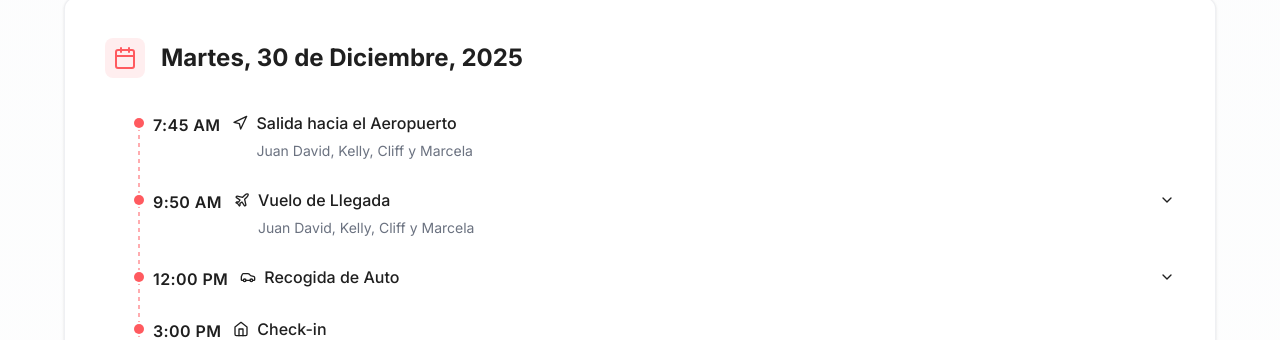
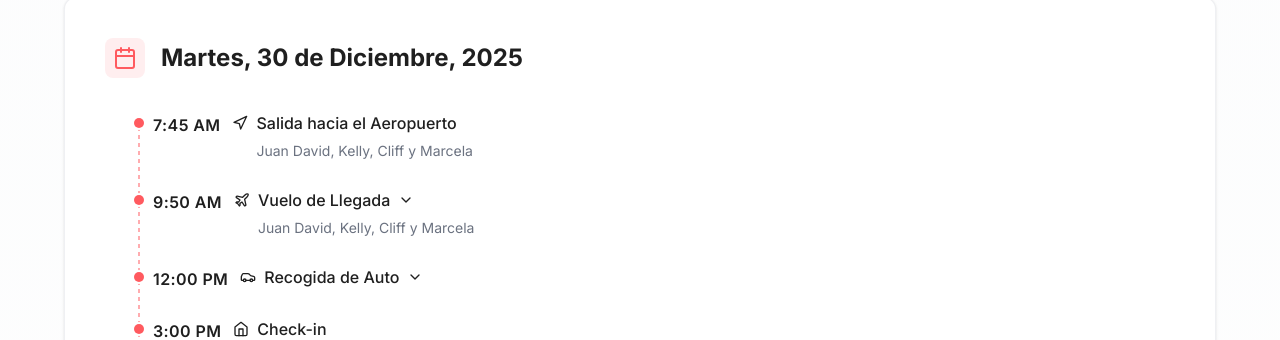
Before and after one commit to jzuluaga3/villa-de-leyva, a Next.js app: page / in a window 1280 px wide. Shown: the part 1330-1670 px from the top of the page. Built offline with nearby package versions, Linux system fonts and the light colour scheme; no server answers.

Commit message:
Make participant subtitle part of unified clickable target in itinerary cards

```diff
--- a/components/Itinerary.tsx
+++ b/components/Itinerary.tsx
@@ -258,39 +258,54 @@ export function Itinerary() {
                               </span>
                             )}
                             <div className="flex-1 min-w-0">
-                              <div className="flex flex-col">
-                                <div className="flex items-center gap-2">
                               {hasRentalCar ? (
                                 <button
                                   onClick={() => toggleRentalCar(eventId)}
-                                      className="flex items-center gap-2 text-text-primary text-base leading-relaxed hover:text-primary transition-colors w-full text-left group"
+                                  className="flex flex-col w-full text-left group hover:text-primary transition-colors"
                                 >
-                                      <Car className="w-4 h-4 flex-shrink-0" />
-                                      <span className="font-medium break-words min-w-0 flex-1 leading-relaxed text-base">{event.description}</span>
-                                      <span className="flex-shrink-0">
+                                  <div className="flex items-center gap-2">
+                                    <Car className="w-4 h-4 flex-shrink-0 text-text-primary group-hover:text-primary transition-colors" />
+                                    <span className="font-medium break-words min-w-0 flex-1 leading-relaxed text-base text-text-primary group-hover:text-primary transition-colors">{event.description}</span>
+                                    <span className="flex-shrink-0 text-text-primary group-hover:text-primary transition-colors">
                                       {isRentalExpanded ? (
                                         <ChevronUp className="w-4 h-4" />
                                       ) : (
                                         <ChevronDown className="w-4 h-4" />
                                       )}
                                     </span>
+                                  </div>
+                                  {event.participants && (
+                                    <p className="text-sm text-text-secondary mt-1 ml-6 leading-relaxed group-hover:text-primary transition-colors">
+                                      {event.participants}
+                                    </p>
+                                  )}
                                 </button>
                               ) : hasFlight ? (
                                 <button
                                   onClick={() => toggleFlight(eventId)}
-                                      className="flex items-center gap-2 text-text-primary text-base leading-relaxed hover:text-primary transition-colors w-full text-left group"
+                                  className="flex flex-col w-full text-left group hover:text-primary transition-colors"
                                 >
-                                      <Plane className="w-4 h-4 flex-shrink-0" />
-                                      <span className="font-medium break-words min-w-0 flex-1 leading-relaxed text-base">{event.description}</span>
-                                      <span className="flex-shrink-0">
+                                  <div className="flex items-center gap-2">
+                                    <Plane className="w-4 h-4 flex-shrink-0 text-text-primary group-hover:text-primary transition-colors" />
+                                    <span className="font-medium break-words min-w-0 flex-1 leading-relaxed text-base text-text-primary group-hover:text-primary transition-colors">{event.description}</span>
+                                    <span className="flex-shrink-0 text-text-primary group-hover:text-primary transition-colors">
                                       {isFlightExpanded ? (
                                         <ChevronUp className="w-4 h-4" />
                                       ) : (
                                         <ChevronDown className="w-4 h-4" />
                                       )}
                                     </span>
+                                  </div>
+                                  {event.participants && (
+                                    <p className="text-sm text-text-secondary mt-1 ml-6 leading-relaxed group-hover:text-primary transition-colors">
+                                      {event.participants}
+                                    </p>
+                                  )}
                                 </button>
-                                  ) : (() => {
+                              ) : (
+                                <div className="flex flex-col">
+                                  <div className="flex items-center gap-2">
+                                    {(() => {
                                       const ActivityIcon = getActivityIcon(event);
                                       return (
                                         <span className="flex items-center gap-2 text-text-primary text-base leading-relaxed break-words font-medium">
@@ -306,6 +321,7 @@ export function Itinerary() {
                                     </p>
                                   )}
                                 </div>
+                              )}
                             </div>
                           </div>
 
```
Lines whose indentation alone changed are shown as unchanged.
